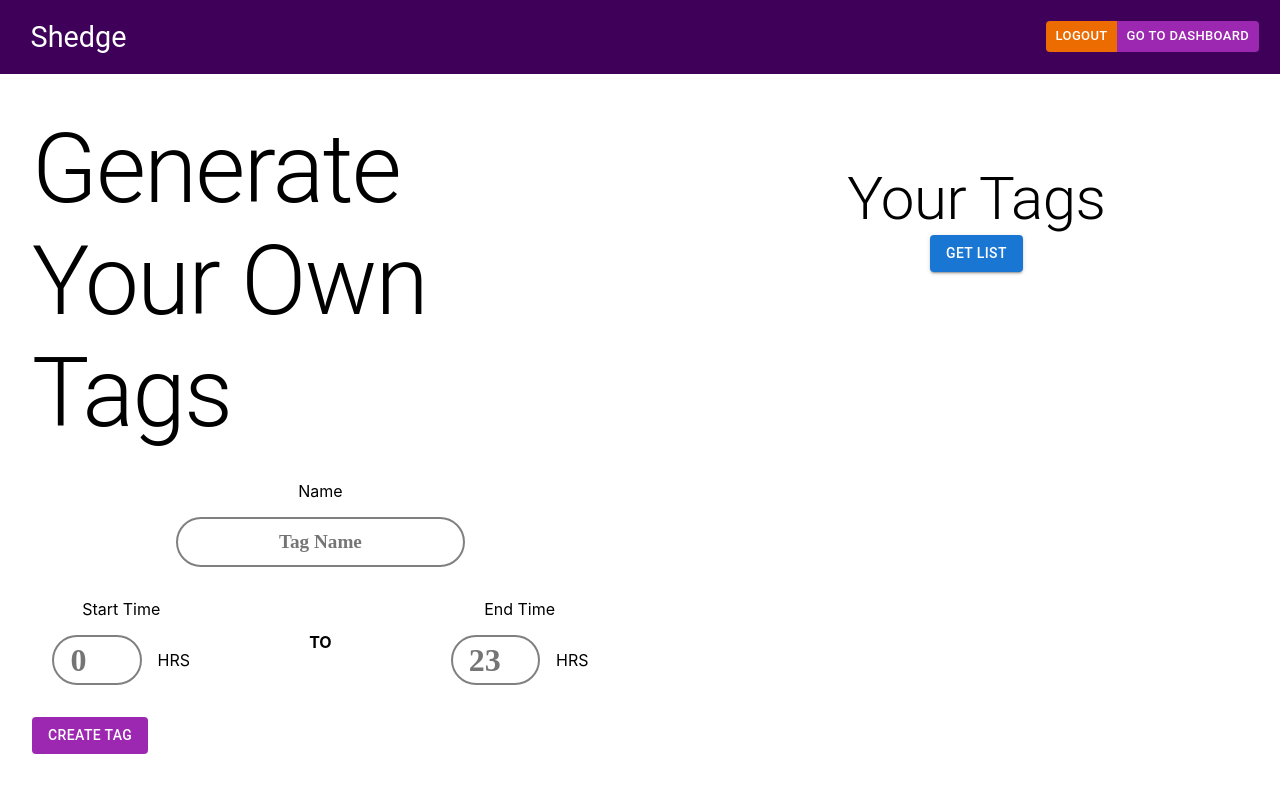
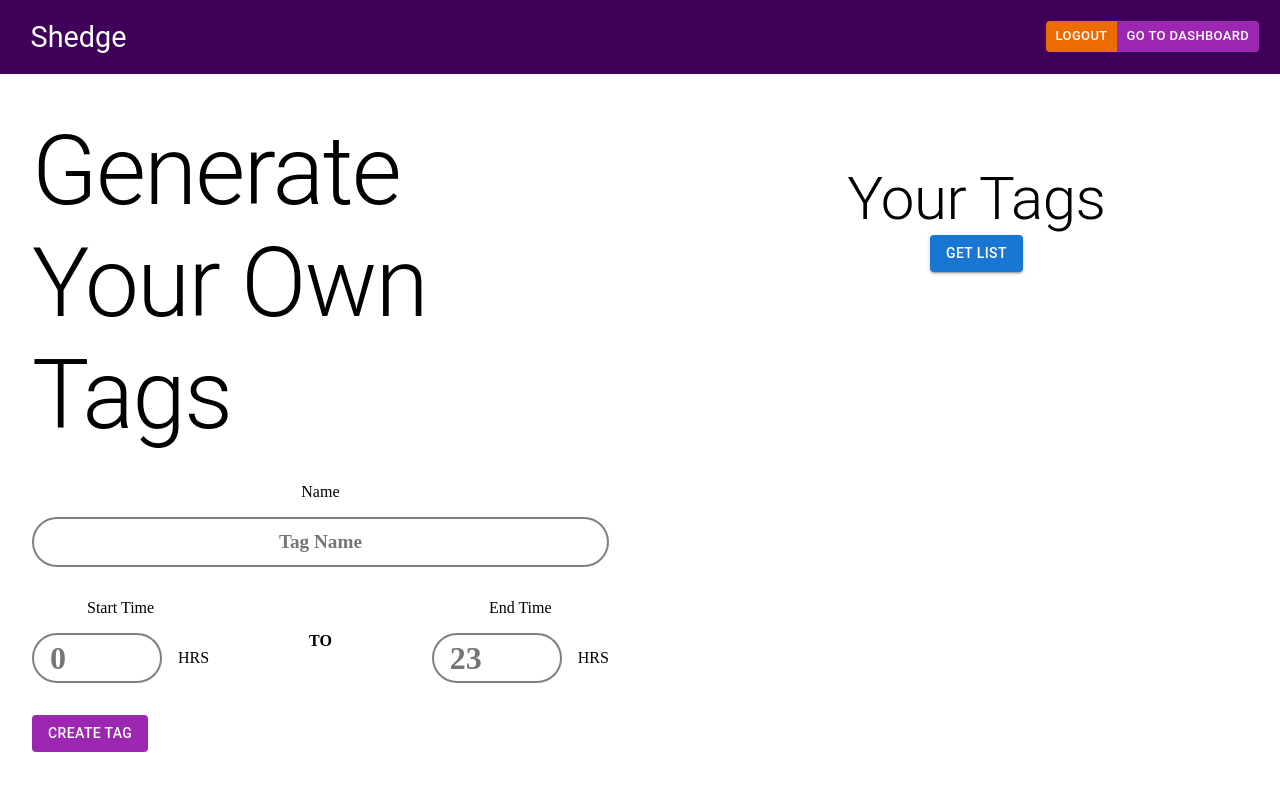
Before and after one commit to nandurijv/t-gen, a React (Create React App) app: page /dashboard/generateTags in a window 1280 px wide. Shown: the top 792 px of the page. Built offline with nearby package versions, Linux system fonts and the light colour scheme; sample sign-in values are in the browser's storage.

Commit message:
improved ui

```diff
--- a/src/App.css
+++ b/src/App.css
@@ -3,4 +3,5 @@
   margin:0;
   min-height: 100vh;
   /* background-color: black; */
+  font-family: 'Poppins';
 }
--- a/src/Components/Dashboard/Dashboard.js
+++ b/src/Components/Dashboard/Dashboard.js
@@ -1,4 +1,3 @@
-import { Stack } from '@mui/material'
 import React, { useEffect } from 'react'
 import { Outlet, useNavigate } from 'react-router-dom'
 import Nav from '../Nav/Nav'
--- a/src/Components/Dashboard/Options.js
+++ b/src/Components/Dashboard/Options.js
@@ -1,7 +1,6 @@
 import { Button, Stack } from '@mui/material'
 import React from 'react'
 import Svg2 from '../SVGs/Svg2'
-import Svg3 from '../SVGs/Svg3'
 import Svg1 from '../SVGs/Svg1'
 import { useNavigate } from 'react-router-dom'
 import {motion} from 'framer-motion';
--- a/src/Components/GenerateSchedules/Actions/Input.css
+++ b/src/Components/GenerateSchedules/Actions/Input.css
@@ -10,7 +10,7 @@ input{
     font-weight:600;
 }
 input[type="number"]{
-    width:50% !important;
+    width:100% !important;
     height:50px;
     font-size:2rem;
 }
@@ -20,7 +20,7 @@ input[type="number"]{
 }
 .tag input{
     border:2px solid gray;
-    width:50% !important;
+    width:100% !important;
     height:50px;
     font-family:'Poppins';
     font-weight:600;
--- a/src/Components/GenerateSchedules/Actions/LookUp.js
+++ b/src/Components/GenerateSchedules/Actions/LookUp.js
@@ -1,4 +1,4 @@
-import React, { useState } from 'react'
+import React from 'react'
 
 function LookUp({result, payload}) {
   return (
--- a/src/Components/LoginSignup/Register.js
+++ b/src/Components/LoginSignup/Register.js
@@ -200,7 +200,7 @@ function Register({alert,alertType, setAlert, setAlertType, setAlertMessage}) {
             "Submit"
           )}
         </Button>
-        {alert?<Button variant="contained" disableElevation size="small" color="warning" onClick={resendMail}>{loading ? (
+        {alert?<Button variant="contained" disableElevation size="small" color="warning" onClick={resendMail}>{loading2 ? (
             <CircularProgress size={20} sx={{ color: "white" }} />
           ) : (
             "Resend Mail"
```
Also changed, not shown: 1 other file (tests, documents, lock files or other folders).
